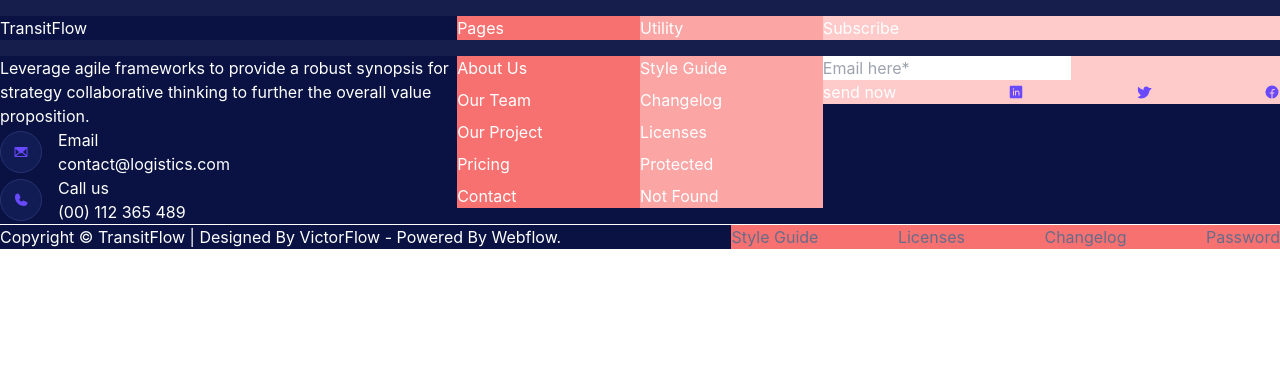
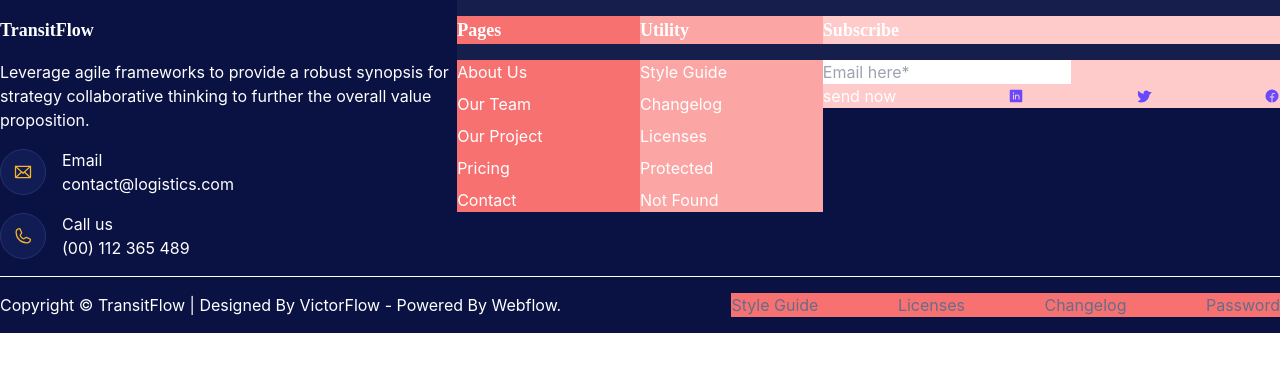
Before and after one commit to smartcollins/logistics, a React (Create React App) app: page / in a window 1280 px wide. Shown: the top 372 px of the page. Built offline with nearby package versions, Linux system fonts and the light colour scheme.

Commit message:
minor modification in Footer

```diff
--- a/src/component/Footer.jsx
+++ b/src/component/Footer.jsx
@@ -7,8 +7,8 @@
     let a = color.blueBg
     return(
         <div style={{backgroundColor:a}} className=' capitalize text-white'>
-            <div className=' bg-white/5 flex items-center justify-between py-4'>
-                <div style={{backgroundColor:color.blueBg}} className='bg-red-500 w-full'>
+            <div className=' bg-white/5 flex items-center justify-between font-[Rubik] font-semibold text-lg'>
+                <div style={{backgroundColor:color.blueBg}} className='bg-red-500 w-full py-4'>
                     <p>TransitFlow</p>
                 </div>
                 <p className='bg-red-400 w-2/5'>Pages</p>
@@ -16,11 +16,11 @@
                 <p className='bg-red-200 w-full'>Subscribe</p>
             </div>
             <div className='flex items-start justify-between'>
-                <div style={{backgroundColor:color.blueBg}} className=' w-full normal-case'>
+                <div style={{backgroundColor:color.blueBg}} className=' w-full normal-case space-y-4 mb-4'>
                     <p>Leverage agile frameworks to provide a robust synopsis for strategy  collaborative thinking to further the overall value proposition.</p>
                     <div className='flex items-center gap-4'>
                         <div className='p-3 rounded-full bg-[#111c55] border border-[#273270]'>
-                            <Envelope size={16} color="#6949ff" weight="fill" />
+                            <Envelope size={20} color="#f6b426" />
                         </div>
                         <div>
                             <p>Email</p>
@@ -29,7 +29,7 @@
                     </div>
                     <div className='flex items-center gap-4'>
                         <div className='p-3 rounded-full bg-[#111c55] border border-[#273270]'>
-                            <Phone size={16} color="#6949ff" weight="fill" />
+                            <Phone size={20} color="#f6b426" />
                         </div>
                         <div>
                             <p>Call us</p>
@@ -61,7 +61,7 @@
                     </div>
                 </div>
             </div>
-            <div className='flex items-center justify-between border-t border-t-white'>
+            <div className='flex items-center justify-between border-t border-t-white py-4'>
                 <p className=' w-full'>Copyright © TransitFlow | Designed by VictorFlow - Powered by Webflow.</p>
                 <div style={{color:color.grayTxt}} className='flex items-center justify-between bg-red-400 w-3/4'>
                 <p>Style Guide</p>
```
